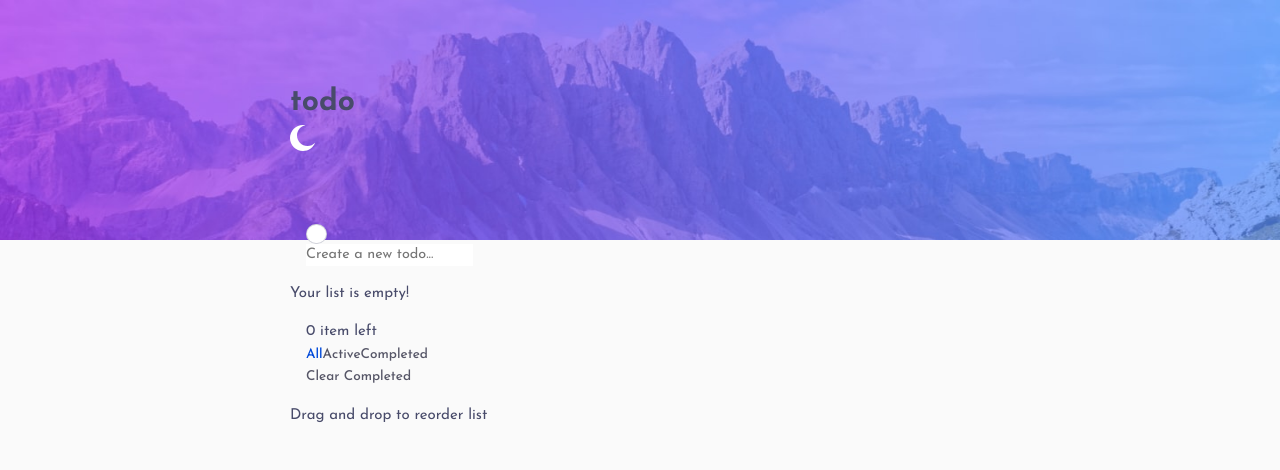
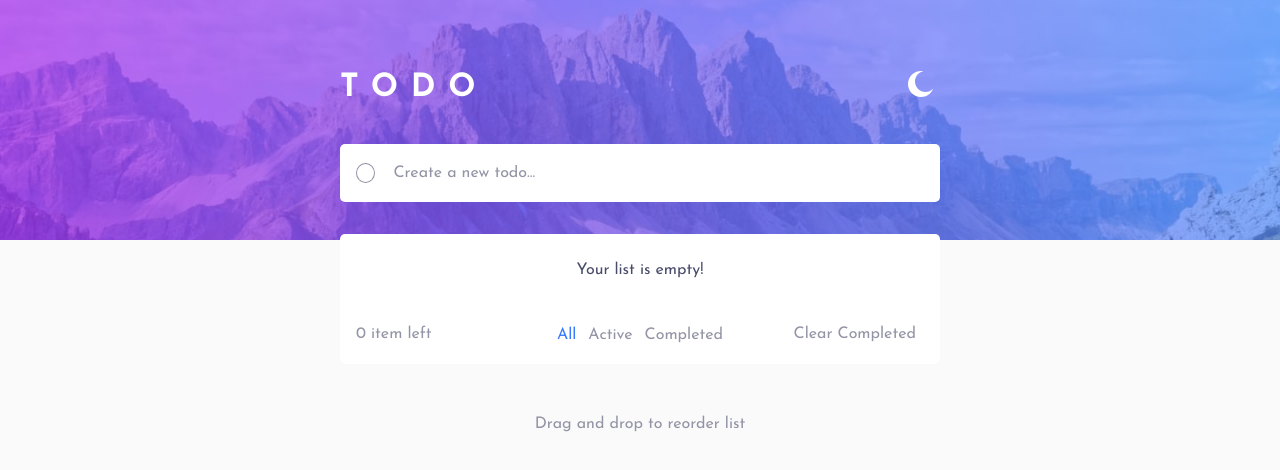
Before and after one commit to hns-dev/frontendMentor-todo-app, a React (Create React App) app: page / in a window 1280 px wide. Shown: the top 470 px of the page. Built offline with nearby package versions, Linux system fonts and the light colour scheme.

Commit message:
Refactor index.css

```diff
--- a/src/index.css
+++ b/src/index.css
@@ -1,267 +1,351 @@
 :root {
-  --bg-color: hsl(0, 0%, 100%);
-  --body-bg-color: hsl(0, 0%, 98%);
-  --general-text: hsl(235, 19%, 35%);
-  --main-heading: hsl(0, 0%, 98%);
-  --checkmark-bg: hsl(233, 11%, 84%);
-  --checkmark-gradient-bg: linear-gradient(
+  /* Colors */
+  --background: hsl(0, 0%, 98%);
+  --surface: hsl(0, 0%, 100%);
+  --primary: hsl(220, 98%, 61%);
+  --on-background: hsl(236, 9%, 61%);
+  --on-surface-vivid: hsl(235, 19%, 35%);
+  --on-surface-dim: hsl(236, 9%, 61%);
+
+  --gradient: linear-gradient(
     to bottom right,
     hsl(192, 100%, 67%),
     hsl(280, 87%, 65%)
   );
-  --checkmark-inner-bg: hsl(236, 33%, 92%);
-  --border-color: hsl(236, 33%, 92%);
-  --btn-color: hsl(240, 9%, 37%);
-  --hover-color: hsl(235, 19%, 35%);
-  --btn-active: hsl(220, 98%, 43%);
-  --box-shadow: 0px 5px 10px hsl(233, 11%, 84%);
+
+  --box-shadow-color: rgba(90, 90, 90, 0.2);
+
+  /* Typography */
+  --font-size: 1.125rem;
+  --font-family: "Josefin Sans";
+  --font-weight-regular: 400;
+  --font-weight-semibold: 700;
+
+  /* BG images */
   --bg-desktop: url("./images/bg-desktop-light.jpg");
   --bg-mobile: url("./images/bg-mobile-light.jpg");
 }
 
 .dark {
-  --body-bg-color: hsl(235, 21%, 11%);
-  --bg-color: hsl(235, 24%, 19%);
-  --general-text: hsl(234, 39%, 85%);
-  --main-heading: hsl(0, 0%, 98%);
-  --checkmark-bg: hsl(237, 14%, 26%);
-  --checkmark-gradient-bg: linear-gradient(
-    to bottom right,
-    hsl(192, 100%, 67%),
-    hsl(280, 87%, 65%)
-  );
-  --checkmark-inner-bg: hsl(237, 14%, 26%);
-  --border-color: hsl(237, 14%, 26%);
-  --btn-color: hsl(218, 8%, 72%);
-  --hover-color: hsl(236, 33%, 92%);
-  --btn-active: hsl(220, 96%, 78%);
-  --box-shadow: 0px 5px 15px hsl(240, 22%, 7%);
+  /* Colors */
+  --background: hsl(235, 21%, 11%);
+  --surface: hsl(235, 24%, 19%);
+  --on-background: hsl(234, 11%, 52%);
+  --on-surface-vivid: hsl(234, 39%, 85%);
+  --on-surface-dim: hsl(233, 14%, 35%);
+
+  --box-shadow-color: rgba(10, 10, 10, 0.2);
+
+  /* BG images */
   --bg-desktop: url("./images/bg-desktop-dark.jpg");
   --bg-mobile: url("./images/bg-mobile-dark.jpg");
 }
 
+/* ------------------- */
+/* Reset               */
+/* ------------------- */
+/* Box sizing rules */
 *,
 *::before,
 *::after {
   box-sizing: border-box;
-  margin: 0;
-  padding: 0;
 }
 
-li {
+/* Remove default margin */
+body,
+h1,
+h2,
+h3,
+h4,
+p {
+  margin: 0;
+}
+
+/* Remove list styles on ul, ol elements with a list role, which suggests default styling will be removed */
+ul {
   list-style: none;
 }
 
-a {
-  text-decoration: none;
-  color: inherit;
+/* Set core body defaults */
+body {
+  min-height: 100vh;
+  text-rendering: optimizeSpeed;
+  line-height: 1.5;
+  background: var(--background);
+  color: var(--on-surface-vivid);
+  font-size: 1rem;
+  font-family: "Josefin Sans", sans-serif;
+  font-weight: 400;
+  overflow-x: hidden;
 }
 
-button {
-  display: inline-block;
-  border: none;
-  outline: none;
-  margin: 0;
-  text-decoration: none;
-  background: transparent;
-  font: inherit;
-  font-size: 0.85rem;
-  font-weight: 500;
-  line-height: 1;
-  cursor: pointer;
-  color: var(--btn-color);
+@media (max-width: 383px) {
+  body {
+    font-size: 0.937rem;
+  }
 }
 
-button:hover {
-  color: var(--hover-color);
+/* Make images easier to work with */
+img {
+  max-width: 100%;
+  display: block;
 }
 
-img {
-  max-width: 100%;
-}
-
-input {
+/* Inherit fonts for inputs and buttons */
+input,
+button {
   font: inherit;
-  font-size: 0.9rem;
   color: inherit;
-  /* padding: 0.7em 0; */
+  background: transparent;
   border: none;
 }
 
-.row {
+/* ------------------- */
+/* Utility classes     */
+/* ------------------- */
+
+/* General */
+
+.flex {
   display: flex;
-  justify-content: space-between;
-  align-items: center;
+  gap: var(--gap, 1rem);
 }
 
-.dark-bg {
-  background-color: var(--bg-color);
+.grid {
+  display: grid;
+  gap: var(--gap, 1rem);
+}
+
+.container {
+  width: 90%;
+  max-width: 600px;
+  margin: 0 auto;
 }
 
 .push {
   margin-left: auto;
 }
 
-.container {
-  width: 90%;
-  max-width: 700px;
-  margin: 0 auto;
+/* Colors */
+.background-color {
+  background-color: var(--background);
 }
 
-body {
-  font-family: "Josefin Sans", sans-serif;
-  font-size: 15px;
-  min-height: 100vh;
-  scroll-behavior: smooth;
-  text-rendering: optimizeSpeed;
-  line-height: 1.5;
-  background: var(--body-bg-color) var(--bg-mobile) no-repeat top left / 100%
-    30vh;
-  color: var(--general-text);
+.surface-color {
+  background-color: var(--surface);
+}
+
+.text-on-background {
+  color: var(--on-background);
+}
+
+.text-on-surface-vivid {
+  color: var(--on-surface-vivid);
+}
+
+.text-on-surface-dim {
+  color: var(--on-surface-dim);
+}
+
+.text-center {
+  text-align: center;
+}
+
+.msg {
+  padding-block: 1.5rem;
+}
+
+.msg-margin {
+  margin-block: 1.5rem;
+}
+
+.box-shadow {
+  box-shadow: var(--box-shadow-color) 0px 2px 8px 0px;
+}
+
+.border-radius {
+  border-radius: 5px;
+  overflow: hidden;
+}
+
+.padding {
+  padding: 1rem;
+}
+
+.padding-y {
+  padding-block: 1rem;
+}
+
+/* ------------------- */
+/* Compontents         */
+/* ------------------- */
+
+.main-content {
+  /* margin-top: -10.5rem; */
+  margin-top: calc(7rem - 30vh);
+}
+
+/* Button */
+.btn {
+  cursor: pointer;
+}
+
+.btn:hover {
+  color: var(--on-surface-vivid);
+}
+
+.active-btn {
+  color: var(--primary);
 }
 
 /* Header */
-header {
-  padding: 3rem 0 2rem;
+.primary-header {
+  height: 30vh;
+  padding-block: 4rem;
+  background: var(--bg-mobile) no-repeat center/cover;
 }
 
-header .heading {
-  color: var(--main-heading);
-  font-size: 1.6rem;
+@media (min-width: 750px) {
+  .primary-header {
+    background: var(--bg-desktop) no-repeat center/cover;
+  }
+}
+
+.primary-header .container {
+  justify-content: space-between;
+}
+
+.primary-header h1 {
+  color: #fff;
   text-transform: uppercase;
   letter-spacing: 0.4em;
 }
 
-header .sun-icon,
-header .moon-icon {
-  width: 1.4rem;
-  height: 1.4rem;
+/* Form */
+form .form-control.flex {
+  justify-content: flex-start;
+  align-items: center;
+  margin-block: 2rem;
 }
 
-.delete-icon {
-  width: 1rem;
-  height: 0.8rem;
+form input[type="text"] {
+  width: 100%;
+  border-radius: 5px;
 }
 
-/* Form */
-form .form-control {
-  border-radius: 5px;
-  overflow: hidden;
-  padding: 1rem 1rem;
+form input[type="text"]::placeholder {
+  color: var(--on-background);
 }
 
-form .form-control.row {
-  justify-content: flex-start;
+form input[type="text"]:focus {
+  outline: 0;
 }
 
+/* List container */
+.item {
+  --gap: 0;
+  padding: 1rem;
+  grid-template-columns: 1fr 10fr 1fr;
+  align-items: center;
+  border-bottom: 1px solid var(--on-surface-dim);
+}
+
+.todo-content {
+  margin-inline: 1rem;
+}
+
+.todo-content.completed {
+  text-decoration: line-through;
+  color: var(--on-surface-dim);
+}
+
+.cross-icon {
+  display: grid;
+  place-items: center;
+}
+
+@media (min-width: 961px) {
+  .cross-icon {
+    visibility: hidden;
+  }
+
+  .item:hover .cross-icon {
+    visibility: visible;
+  }
+}
+
+/* Checkbox */
 .checkmark {
   border-radius: 50%;
   width: 1.3rem;
   height: 1.3rem;
-  background: var(--checkmark-bg);
-  /* padding: 0.05rem; */
+  background: var(--on-surface-dim);
   display: flex;
   justify-content: center;
   align-items: center;
-  margin-right: 1rem;
-  transition: background 0.4s ease-in-out;
+  transition: background 300ms ease-in-out;
 }
 
-.list-container .checkmark:hover {
-  background: var(--checkmark-gradient-bg);
+.item .checkmark:hover,
+.item:hover .checkmark {
+  background: var(--gradient);
 }
 
 .checkmark.completed {
-  background: var(--checkmark-gradient-bg);
+  background: var(--gradient);
 }
 
 .checkmark-inner {
   width: calc(100% - 2px);
   height: calc(100% - 2px);
-  background-color: var(--bg-color);
+  background-color: var(--surface);
   border-radius: 50%;
-}
-
-input[type="text"] {
-  flex: 3;
-  outline: none;
 }
 
 input[type="checkbox"] {
   display: none;
 }
 
-/* List container */
-.list-container {
-  border-radius: 5px;
-  overflow: hidden;
-  margin: 1.5rem 0;
-  text-align: center;
-  box-shadow: var(--box-shadow);
+/* List footer */
+
+.active-todos-count {
+  grid-area: stat;
+  padding-left: 1rem;
+  border-bottom-left-radius: 5px;
 }
 
-.display-msg {
-  padding: 1rem 0 0;
+.btn-clear-completed-todos {
+  grid-area: clear;
+  display: grid;
+  justify-content: end;
+  padding-right: 1.5rem;
+  border-bottom-right-radius: 5px;
+}
+
+.filter-list {
+  grid-area: filter;
+  justify-content: center;
+  margin-top: 1rem;
+  border-top-left-radius: 5px;
+  border-top-right-radius: 5px;
 }
 
 .list-footer {
-  padding: 1rem;
-  border-radius: 5px;
+  --gap: 0;
+  grid-template-columns: repeat(2, 1fr);
+  grid-template-areas:
+    "stat clear"
+    "filter filter";
 }
 
-.acitve-todos-count {
-  color: var(--btn-color);
-}
-
-.list-item {
-  padding: 1rem;
-  border-bottom: 1px solid var(--border-color);
-  background-color: var(--bg-color);
-  text-align: left;
-}
-
-.todo-text.completed {
-  text-decoration: line-through;
-  color: var(--btn-color);
-}
-
-.filter {
-  padding: 0.5rem 1rem;
-  border-radius: 5px;
-  box-shadow: var(--box-shadow);
-}
-.filter.row {
-  justify-content: center;
-}
-
-.filter button {
-  margin: 0 0.5rem;
-  padding: 0.5rem;
-}
-
-.active-btn {
-  color: var(--btn-active);
-}
-
-.drag-drop {
-  color: var(--btn-color);
-  text-align: center;
-  margin: 2rem 0;
-}
-
-/* Media Queries */
-
-@media (min-width: 750px) {
-  body {
-    background: var(--body-bg-color) var(--bg-desktop) no-repeat top left/100vw
-      30vh;
+@media (min-width: 640px) {
+  .list-footer {
+    grid-template-columns: repeat(3, 1fr);
+    grid-template-areas: "stat filter clear";
   }
 
-  header {
-    padding: 5rem 0 3rem;
-  }
-
-  header .heading {
-    font-size: 2rem;
+  .filter-list {
+    margin-top: 0;
+    border-radius: 0;
   }
 }
```
